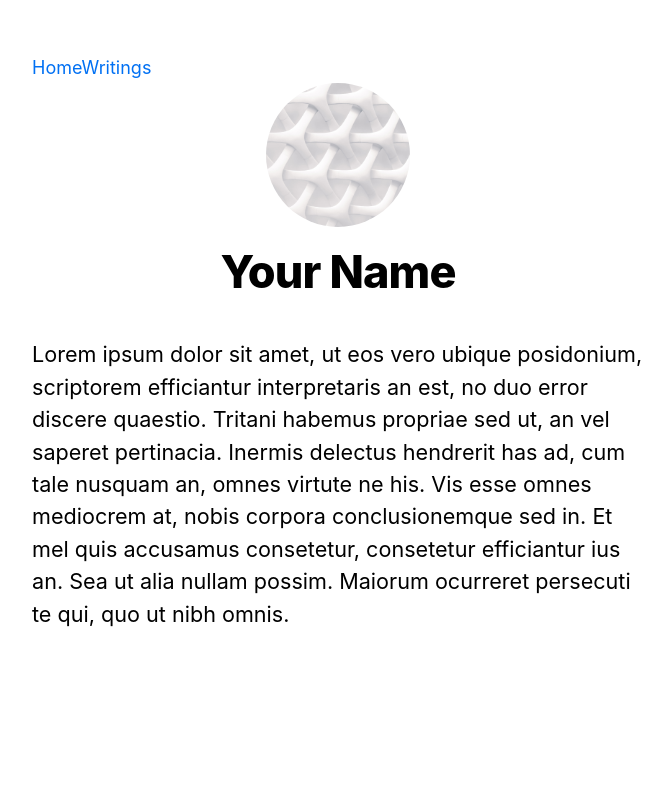
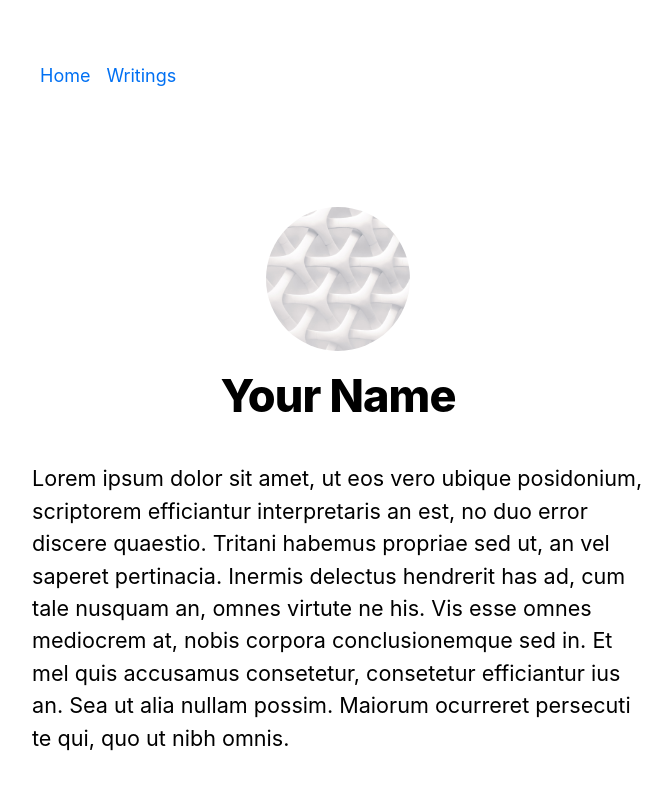
Before and after one commit to Kurt-Hanel/personal-website-and-blog, a Next.js app in the folder nextjs-blog/: page / in a window 1280 px wide. Shown: the top 790 px of the page, without its empty margins (302-974 px from the left). Built offline with nearby package versions, Linux system fonts and the light colour scheme.

Commit message:
Add minimal styling to navbar
- Should look for a proper UI package at this point

```diff
--- a/nextjs-blog/components/layout.js
+++ b/nextjs-blog/components/layout.js
@@ -9,8 +9,9 @@ export const siteTitle = "Title | Your Name";
 
 export default function Layout({ children, home }) {
   return (
+    <>
+      <Navbar></Navbar>
       <div className={styles.container}>
-      <Navbar></Navbar>
         <Head>
           <link rel="icon" href="/favicon.ico" />
           <meta
@@ -64,5 +65,6 @@ export default function Layout({ children, home }) {
           </div>
         )}
       </div>
+    </>
   );
 }
--- a/nextjs-blog/components/navbar.js
+++ b/nextjs-blog/components/navbar.js
@@ -1,14 +1,19 @@
 import Link from "next/link";
+import styles from "./navbar.module.css";
 
 export default function Navbar() {
   return (
-    <div>
+    <nav className={styles.nav}>
+      <li className={styles.li}>
         <Link href="/">
           <a>Home</a>
         </Link>
+      </li>
+      <li className={styles.li}>
         <Link href="/writings">
           <a>Writings</a>
         </Link>
-    </div>
+      </li>
+    </nav>
   );
 }
--- /dev/null
+++ b/nextjs-blog/components/navbar.module.css
@@ -0,0 +1,13 @@
+.nav {
+  display: flex;
+  max-width: 36rem;
+  padding: 0 1rem;
+  margin: 3rem auto 6rem;
+}
+
+.li {
+  list-style-type: none;
+  margin: 0;
+  padding: 8px;
+  overflow: hidden;
+}
```
Lines whose indentation alone changed are shown as unchanged.
